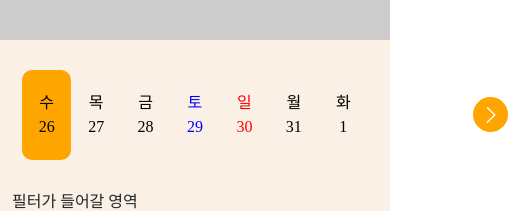
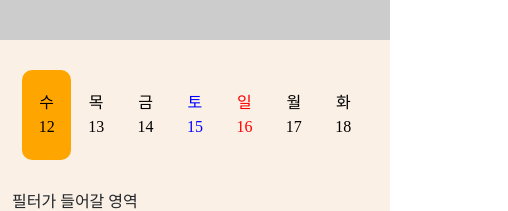
Before and after one commit to Sports-Matching-Service/Frontend, a React (Create React App) app: page / in a window 390 px wide. Shown: the part 446-657 px from the top of the page, 508 px wide, since content can reach past the window. Built offline with nearby package versions, Linux system fonts and the light colour scheme; a web font is replaced by a local one.

Commit message:
🐎 Add: Slider, Swiper 구현
Desktop에서는 Slider 및 Swiper 기능 사용 가능
Mobile에서는 Swiper 기능만 사용 가능

```diff
--- a/src/components/common/Slider.jsx
+++ b/src/components/common/Slider.jsx
@@ -1,6 +1,6 @@
 import styled from "styled-components";
-import { motion, AnimatePresence } from "framer-motion";
-import { useState } from "react";
+import { useRef, useState } from "react";
+import { Swiper, SwiperSlide } from "swiper/react";
 
 const SliderContainer = styled.div`
   position: relative;
@@ -10,15 +10,14 @@ const SliderContainer = styled.div`
   height: 150px;
 `;
 
-const Row = styled(motion.div)`
+const Row = styled.div`
   display: flex;
   justify-content: space-between;
-  position: absolute;
   width: 100%;
   padding: 0 10px;
 `;
 
-const Box = styled(motion.div)`
+const Box = styled.div`
   width: 90px;
   height: 90px;
   cursor: pointer;
@@ -48,44 +47,31 @@ const RowButton = styled.button`
   display: flex;
   justify-content: center;
   align-items: center;
+
+  // by 민형, 모바일 시 이동 버튼 제거_221014
+  @media screen and (max-width: 600px) {
+    display: none;
+  }
 `;
 
 const RowLeftButton = styled(RowButton)`
-  left: -130px;
+  left: -5%;
 `;
 
 const RowRightButton = styled(RowButton)`
-  right: -130px;
+  right: -5%;
 `;
 
-const Svg = styled(motion.svg)`
+const Svg = styled.svg`
   height: 20px;
   width: 20px;
   fill: rgb(255, 255, 255);
 `;
 
-const rowVariants = {
-  hidden: {
-    x: "30px",
-    opacity: 0,
-  },
-  visible: {
-    x: 0,
-    opacity: 1,
-  },
-  exit: {
-    x: 0,
-    opacity: 0,
-  },
-};
-
-const offset = 7;
 const DAY_INTRODUCE = ["일", "월", "화", "수", "목", "금", "토"];
 const today = new Date();
 let date = today.getDate();
 let day = today.getDay();
-
-function Slider() {
 const dayNumberData = Array(14).fill();
 dayNumberData.forEach((item, index) => {
   dayNumberData[index] = date;
@@ -97,57 +83,57 @@ function Slider() {
   day = day === 6 ? 0 : day + 1;
 });
 
-  //   const [back, setBacK] = useState(false);
-  const [index, setIndex] = useState(0);
+function Slider() {
+  const swiperRef = useRef(null);
   const [selectBox, setSelectBox] = useState(0);
-
   const clickedBox = (currentIdx) => {
     setSelectBox(currentIdx);
-  };
-  const incraseIndex = (backState) => {
-    if (backState) {
-      //   setBacK(true);
-      setIndex((prev) => (prev === 0 ? 0 : prev - 1));
-    } else {
-      //   setBacK(false);
-      setIndex((prev) => (prev === 1 ? 1 : prev + 1));
-    }
   };
 
   return (
     <SliderContainer>
-      <AnimatePresence initial={false}>
-        <Row
-          variants={rowVariants}
-          initial="hidden"
-          animate="visible"
-          exit="exit"
-          transition={{ type: "tween", duration: 0.3 }}
-          key={index}
-        >
-          {dayData
-            .slice(offset * index, offset * index + offset)
-            .map((item, idx) => (
+      <Swiper ref={swiperRef}>
+        <SwiperSlide>
+          <Row>
+            {dayData.slice(0, 7).map((item, idx) => (
               <Box
                 key={item}
                 fontcolor={DAY_INTRODUCE[item]}
-                backcolor={
-                  selectBox === offset * index + idx ? "have" : "not have"
-                }
-                onClick={() => clickedBox(offset * index + idx)}
+                backcolor={selectBox === idx ? "have" : "not have"}
+                onClick={() => clickedBox(idx)}
               >
                 <span>{DAY_INTRODUCE[item]}</span>
-                <span>{dayNumberData[offset * index + idx]}</span>
+                <span>{dayNumberData[idx]}</span>
               </Box>
             ))}
           </Row>
-      </AnimatePresence>
-      <RowLeftButton onClick={() => incraseIndex(true)}>
+        </SwiperSlide>
+
+        <SwiperSlide>
+          <Row>
+            {dayData.slice(7, 14).map((item, idx) => (
+              <Box
+                key={item}
+                fontcolor={DAY_INTRODUCE[item]}
+                backcolor={selectBox === idx + 7 ? "have" : "not have"}
+                onClick={() => clickedBox(idx + 7)}
+              >
+                <span>{DAY_INTRODUCE[item]}</span>
+                <span>{dayNumberData[idx + 7]}</span>
+              </Box>
+            ))}
+          </Row>
+        </SwiperSlide>
+      </Swiper>
+
+      {/* by 민형_위치 관련 논의_221014 */}
+      <RowLeftButton onClick={() => swiperRef.current.swiper.slidePrev()}>
         <Svg viewBox="0 0 20 20" xmlns="http://www.w3.org/2000/svg">
           <path d="M7.22165154,9.89744874 C9.52208535,7.58981934 11.7700755,5.33826192 13.9656219,3.14277649 C14.1209717,2.97988892 14.2765198,2.59362793 13.9656219,2.24739075 C13.6547241,1.90115356 13.1625366,1.93119812 12.9394989,2.16644287 C10.6628164,4.4490153 8.2816569,6.83439128 5.79602051,9.3225708 C5.5986735,9.48506673 5.5,9.67669271 5.5,9.89744874 C5.5,10.1182048 5.5986735,10.315327 5.79602051,10.4888153 C8.60631704,13.2334646 11.1006865,15.6689637 13.2791289,17.7953128 C13.4962463,18 13.9656219,18.1251984 14.3231659,17.7660828 C14.6807098,17.4069672 14.5432434,17.0530853 14.3809204,16.8845825 C12.3062744,14.866628 9.91985146,12.5375834 7.22165154,9.89744874 Z" />
         </Svg>
       </RowLeftButton>
-      <RowRightButton onClick={() => incraseIndex(false)}>
+
+      <RowRightButton onClick={() => swiperRef.current.swiper.slideNext()}>
         <Svg viewBox="0 0 20 20" xmlns="http://www.w3.org/2000/svg">
           <path d="M7.05307007,2.15808105 L14.2962587,9.41418482 C14.4320862,9.5496827 14.5,9.71077067 14.5,9.89744874 C14.5,10.0841268 14.4320862,10.2497803 14.2962587,10.3944092 C11.6760845,12.9498393 9.15095523,15.4168071 6.72087106,17.7953128 C6.5962677,17.912323 6.09560574,18.2032928 5.70989407,17.7705688 C5.3241824,17.3378448 5.55848694,16.9602509 5.70989407,16.8045692 C7.97174895,14.594209 10.3279004,12.2918355 12.7783485,9.89744874 L6.03100586,3.13816833 C5.78524099,2.79925826 5.80526899,2.48632792 6.09108986,2.19937732 C6.37691073,1.91242672 6.6975708,1.8986613 7.05307007,2.15808105 Z" />
         </Svg>
```
Also changed, not shown: src/components/common/Carousel.jsx (+14 -14 lines). Lines whose indentation alone changed are shown as unchanged.
